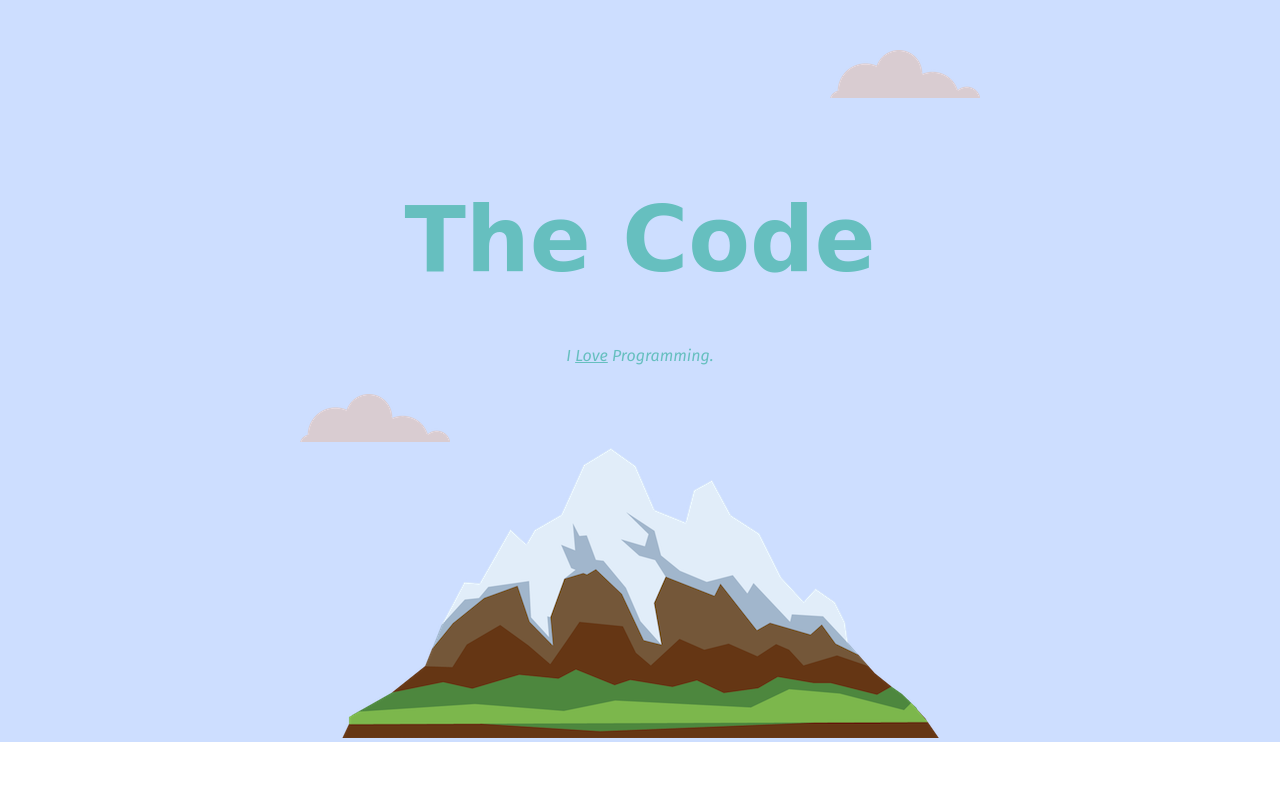
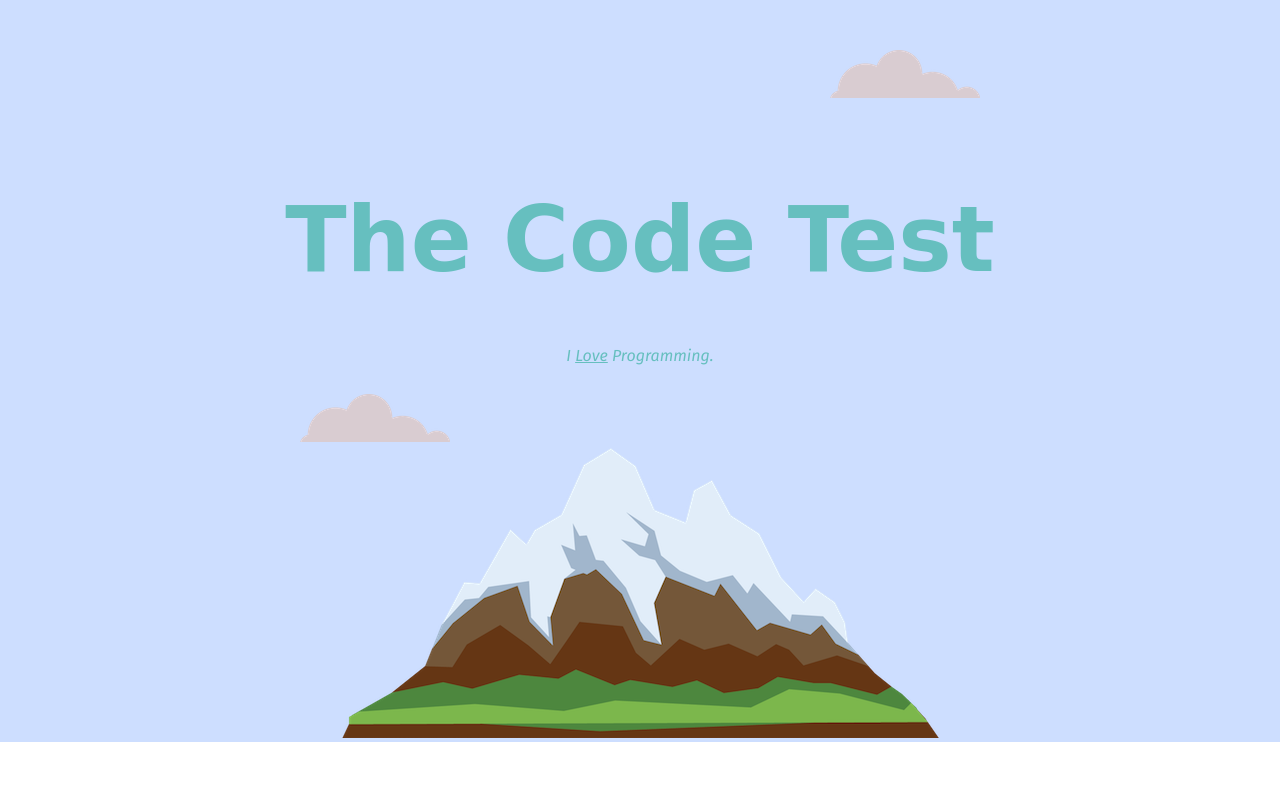
Before and after one commit to System2468/Thecode3, a plain HTML site: page Thecode2/index.html in a window 1280 px wide. Shown: the top 800 px of the page. Drawn offline with Linux system fonts and the light colour scheme.

Commit message:
Test from another user

```diff
--- a/Thecode2/index.html
+++ b/Thecode2/index.html
@@ -14,7 +14,7 @@
 <body>
     <div class="top-container">
         <img class="top-cloud" src="images/cloud.png" alt="cloud-img">
-        <h1> The Code</h1>
+        <h1> The Code Test</h1>
         <p>I <span class="pro">Love</span> Programming.</p>
         <img class="bottom-cloud" src="images/cloud.png" alt="cloud-img">
         <img src="images/mountain.png" alt="moutain-img">
```
